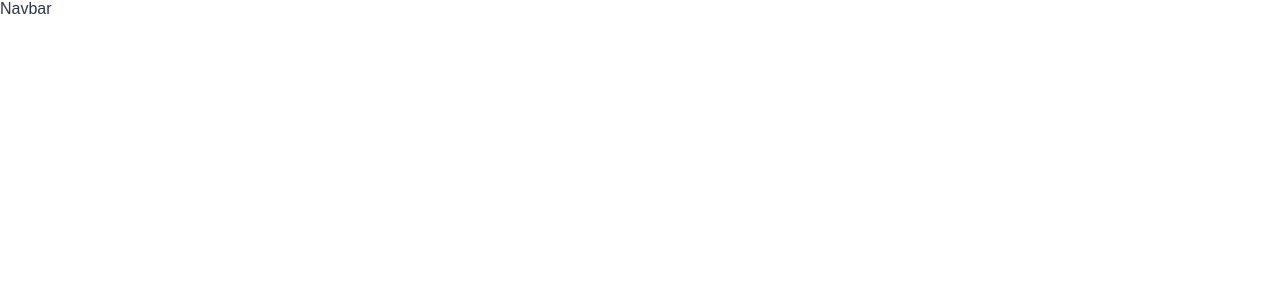
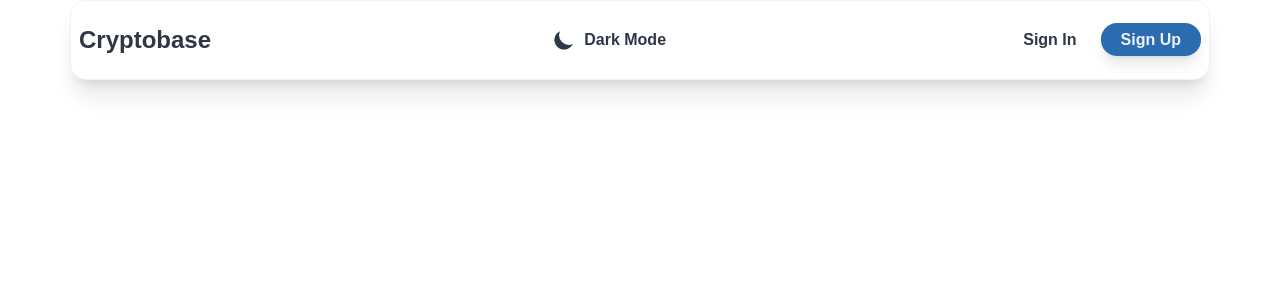
Before and after one commit to CodeMaster7/crypto-base, a React (Create React App) app: page / in a window 1280 px wide. Shown: the top 300 px of the page. Built offline with nearby package versions, Linux system fonts and the light colour scheme.

Commit message:
ADD: navbar mobile

```diff
--- a/package.json
+++ b/package.json
@@ -8,6 +8,7 @@
 		"@testing-library/user-event": "^13.5.0",
 		"react": "^18.1.0",
 		"react-dom": "^18.1.0",
+		"react-icons": "^4.4.0",
 		"react-router-dom": "^6.3.0",
 		"react-scripts": "5.0.1",
 		"web-vitals": "^2.1.4"
--- a/src/components/Navbar.jsx
+++ b/src/components/Navbar.jsx
@@ -1,6 +1,78 @@
 import { useState } from 'react'
+import { Link } from 'react-router-dom'
+import { AiOutlineMenu, AiOutlineClose } from 'react-icons/ai'
+import ThemeToggle from './ThemeToggle'
 
 function Navbar() {
-	return <div>Navbar</div>
+	const [nav, setNav] = useState(false)
+
+	const handleNav = () => {
+		setNav(!nav)
+	}
+
+	return (
+		<div className='rounded-div flex items-center justify-between h-20 font-bold'>
+			<Link to='/'>
+				<h1 className='text-2xl'>Cryptobase</h1>
+			</Link>
+			<div className='hidden md:block'>
+				<ThemeToggle />
+			</div>
+			<div className='hidden md:block'>
+				<Link to='/signin' className='p-4 hover:text-accent'>
+					Sign In
+				</Link>
+				<Link
+					to='/signup'
+					className='bg-button text-btnText px-5 py-2 ml-2 rounded-2xl shadow-lg hover:shadow-2xl'>
+					Sign Up
+				</Link>
+			</div>
+
+			{/* Menu Icon */}
+			<div
+				onClick={handleNav}
+				className='block md:hidden cursor-pointer z-10'>
+				{nav ? (
+					<AiOutlineClose size={20} />
+				) : (
+					<AiOutlineMenu size={20} />
+				)}
+			</div>
+			{/* Mobile sidebar */}
+			<div
+				className={
+					nav
+						? 'md:hidden fixed left-0 top-20 flex flex-col items-center justify-between w-full h-[90%] bg-primary ease-in duration-300 z-10'
+						: 'fixed left-[-100%] top-20 h-[90%] flex flex-col items-center justify-between ease-in duration-300'
+				}>
+				<ul className='w-full p-4'>
+					<li className='border-b py-6'>
+						<Link to='/'>Home</Link>
+					</li>
+					<li className='border-b py-6'>
+						<Link to='/'>Account</Link>
+					</li>
+					<li className='py-6'>
+						<ThemeToggle />
+					</li>
+				</ul>
+
+				{/* mobile sidebar buttons */}
+				<div className='flex flex-col w-full p-4'>
+					<Link to='/signin'>
+						<button className='w-full my-2 p-3 bg-primary border border-secondary rounded-2xl shadow-xl'>
+							Sign In
+						</button>
+					</Link>
+					<Link to='/signup'>
+						<button className='w-full my-2 p-3 bg-button text-btnText rounded-2xl shadow-xl'>
+							Sign Up
+						</button>
+					</Link>
+				</div>
+			</div>
+		</div>
+	)
 }
 export default Navbar
--- /dev/null
+++ b/src/components/ThemeToggle.jsx
@@ -0,0 +1,31 @@
+import { useContext } from 'react'
+import { HiSun, HiMoon } from 'react-icons/hi'
+import { ThemeContext } from '../context/ThemeContext'
+
+function ThemeToggle() {
+	const { theme, setTheme } = useContext(ThemeContext)
+    console.log("🚀 ~ { theme, setTheme }", { theme, setTheme })
+
+	const themeColor = () => {
+        setTheme(theme === 'dark' ? 'light' : 'dark')
+    }
+
+	return (
+		<div className='p-2'>
+			{theme === 'dark' ? (
+				<div
+					className='flex items-center cursor-pointer'
+					onClick={themeColor}>
+					<HiSun className='text-primary text-2xl mr-2'/> Light Mode
+				</div>
+			) : (
+				<div
+					className='flex items-center cursor-pointer'
+					onClick={themeColor}>
+					<HiMoon className='text-primary text-2xl mr-2'/> Dark Mode
+				</div>
+			)}
+		</div>
+	)
+}
+export default ThemeToggle
--- a/src/context/ThemeContext.jsx
+++ b/src/context/ThemeContext.jsx
@@ -4,6 +4,7 @@ import { useState, useEffect, createContext } from 'react'
 const getInitialTheme = () => {
 	if (typeof window !== 'undefined' && window.localStorage) {
 		const storedPrefs = window.localStorage.getItem('color-theme')
+        console.log("🚀 ~ storedPrefs", storedPrefs)
 		if (typeof storedPrefs === 'string') {
 			return storedPrefs
 		}
@@ -20,10 +21,13 @@ const getInitialTheme = () => {
 export const ThemeContext = createContext()
 
 export const ThemeProvider = ({ initialTheme, children }) => {
+    console.log('🚀 ~ initialTheme', { initialTheme, children })
 	const [theme, setTheme] = useState(getInitialTheme)
 
 	const rawSetTheme = (theme) => {
+        console.log("🚀 ~ theme", theme)
 		const root = window.document.documentElement
+        console.log("🚀 ~ root", root)
 		const isDark = theme === 'dark'
 
 		root.classList.remove(isDark ? 'light' : 'dark')
@@ -33,6 +37,7 @@ export const ThemeProvider = ({ initialTheme, children }) => {
 	}
 
 	if (initialTheme) {
+        console.log("🚀 ~ initialTheme2", initialTheme)
 		rawSetTheme(initialTheme)
 	}
 
--- a/src/index.css
+++ b/src/index.css
@@ -11,7 +11,6 @@
 }
 
 .dark {
-	--color-bg-primary: #2d3748;
 	--color-bg-primary: #2d3748;
 	--color-bg-secondary: #283141;
 	--color-text-primary: #dbdbdb;
```
Also changed, not shown: 1 other file (tests, documents, lock files or other folders).
